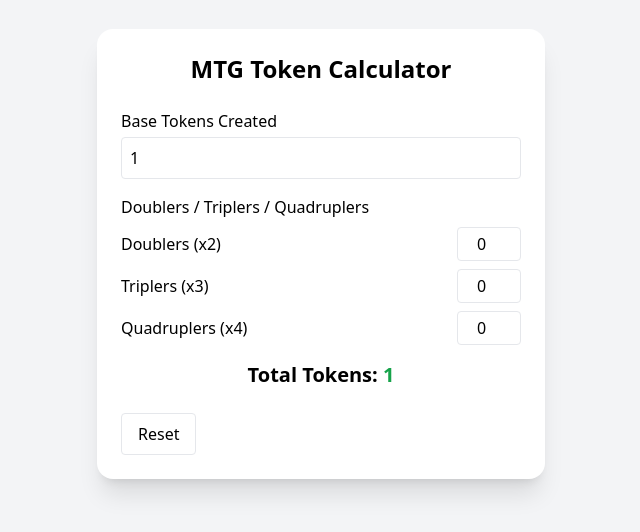
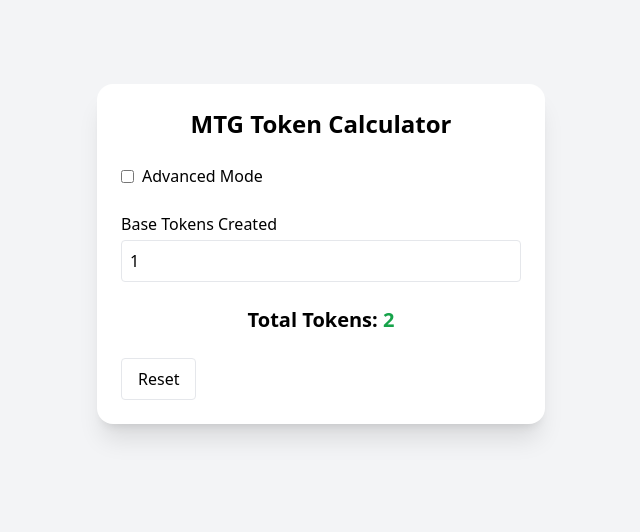
Before and after one commit to Whuki/mtg-token-calculator, a React (Vite) app: page / in a window 1280 px wide. Shown: the part 146-678 px from the top of the page, without its empty margins (319-959 px from the left). Built offline with nearby package versions, Linux system fonts and the light colour scheme.

Commit message:
Added advanced tab with more variables

```diff
--- a/src/App.jsx
+++ b/src/App.jsx
@@ -1,22 +1,43 @@
 import React, { useState } from "react";
+
+// Preset multiplier cards
+const CARD_PRESETS = [
+  { name: "Doubling Season", multiplier: 2 },
+  { name: "Parallel Lives", multiplier: 2 },
+  { name: "Anointed Procession", multiplier: 2 },
+  { name: "Primal Vigor", multiplier: 2 },
+  { name: "Mondrak", multiplier: 2 },
+  // Add more cards here if needed
+];
 
 export default function App() {
   const [baseTokens, setBaseTokens] = useState(1);
-  const [doublers, setDoublers] = useState(0);
-  const [triplers, setTriplers] = useState(0);
-  const [quadruplers, setQuadruplers] = useState(0);
+  const [advancedMode, setAdvancedMode] = useState(false);
 
-  const totalMultiplier =
-    Math.pow(2, doublers) * Math.pow(3, triplers) * Math.pow(4, quadruplers);
-  const totalTokens = baseTokens * totalMultiplier;
+  // Advanced mode state
+  const [cards, setCards] = useState([{ name: CARD_PRESETS[0].name, multiplier: CARD_PRESETS[0].multiplier, quantity: 1 }]);
+
+  // Calculate total tokens
+  const totalTokens =
+    baseTokens *
+    cards.reduce((acc, card) => acc * Math.pow(card.multiplier, card.quantity), 1);
 
   return (
     <div className="min-h-screen flex items-center justify-center bg-gray-100 p-6">
       <div className="w-full max-w-md bg-white shadow-xl rounded-2xl p-6 space-y-6">
         <h1 className="text-2xl font-bold text-center">MTG Token Calculator</h1>
 
-        <div className="space-y-4">
-          {/* Base tokens input */}
+        <div>
+          <label className="flex items-center gap-2">
+            <input
+              type="checkbox"
+              checked={advancedMode}
+              onChange={() => setAdvancedMode(!advancedMode)}
+            />
+            Advanced Mode
+          </label>
+        </div>
+
         <div>
           <label className="block font-medium mb-1">Base Tokens Created</label>
           <input
@@ -28,48 +49,74 @@
           />
         </div>
 
-          {/* Modifier counts */}
-          <div className="space-y-2">
-            <h2 className="font-medium mb-2">Doublers / Triplers / Quadruplers</h2>
-
-            <div className="flex gap-2 items-center">
-              <label className="flex-1">Doublers (x2)</label>
+        {advancedMode && (
+          <div className="space-y-4">
+            <table className="w-full border-collapse">
+              <thead>
+                <tr>
+                  <th className="border px-2 py-1">Card Name</th>
+                  <th className="border px-2 py-1">Multiplier</th>
+                  <th className="border px-2 py-1">Quantity</th>
+                  <th className="border px-2 py-1">Remove</th>
+                </tr>
+              </thead>
+              <tbody>
+                {cards.map((card, idx) => (
+                  <tr key={idx}>
+                    <td className="border px-2 py-1">
+                      <select
+                        value={card.name}
+                        onChange={(e) => {
+                          const selected = CARD_PRESETS.find(c => c.name === e.target.value);
+                          setCards(cards.map((c, i) =>
+                            i === idx ? { ...c, name: selected.name, multiplier: selected.multiplier } : c
+                          ));
+                        }}
+                        className="w-full p-1 border rounded"
+                      >
+                        {CARD_PRESETS.map((c) => (
+                          <option key={c.name} value={c.name}>{c.name}</option>
+                        ))}
+                      </select>
+                    </td>
+                    <td className="border px-2 py-1 text-center">{card.multiplier}</td>
+                    <td className="border px-2 py-1">
                       <input
                         type="number"
                         min="0"
-                value={doublers}
-                onChange={(e) => setDoublers(Number(e.target.value))}
+                        value={card.quantity}
+                        onChange={(e) =>
+                          setCards(cards.map((c, i) =>
+                            i === idx ? { ...c, quantity: Number(e.target.value) } : c
+                          ))
+                        }
                         className="w-16 p-1 border rounded text-center"
                       />
+                    </td>
+                    <td className="border px-2 py-1 text-center">
+                      <button
+                        className="px-2 py-1 border rounded text-red-600"
+                        onClick={() => setCards(cards.filter((_, i) => i !== idx))}
+                      >
+                        X
+                      </button>
+                    </td>
+                  </tr>
+                ))}
+              </tbody>
+            </table>
+
+            <button
+              className="mt-2 px-4 py-2 border rounded"
+              onClick={() => setCards([...cards, { name: CARD_PRESETS[0].name, multiplier: CARD_PRESETS[0].multiplier, quantity: 1 }])}
+            >
+              Add Card
+            </button>
           </div>
+        )}
 
-            <div className="flex gap-2 items-center">
-              <label className="flex-1">Triplers (x3)</label>
-              <input
-                type="number"
-                min="0"
-                value={triplers}
-                onChange={(e) => setTriplers(Number(e.target.value))}
-                className="w-16 p-1 border rounded text-center"
-              />
-            </div>
-
-            <div className="flex gap-2 items-center">
-              <label className="flex-1">Quadruplers (x4)</label>
-              <input
-                type="number"
-                min="0"
-                value={quadruplers}
-                onChange={(e) => setQuadruplers(Number(e.target.value))}
-                className="w-16 p-1 border rounded text-center"
-              />
-            </div>
-          </div>
-
-          {/* Total tokens */}
-          <div className="text-center text-xl font-semibold">
+        <div className="text-center text-xl font-semibold mt-4">
           Total Tokens: <span className="text-green-600">{totalTokens}</span>
-          </div>
         </div>
 
         <div className="flex justify-between">
@@ -77,9 +124,8 @@
             className="px-4 py-2 border rounded"
             onClick={() => {
               setBaseTokens(1);
-              setDoublers(0);
-              setTriplers(0);
-              setQuadruplers(0);
+              setCards([{ name: CARD_PRESETS[0].name, multiplier: CARD_PRESETS[0].multiplier, quantity: 1 }]);
+              setAdvancedMode(false);
             }}
           >
             Reset
```
Also changed, not shown: 1 other file (tests, documents, lock files or other folders). Lines whose indentation alone changed are shown as unchanged.
